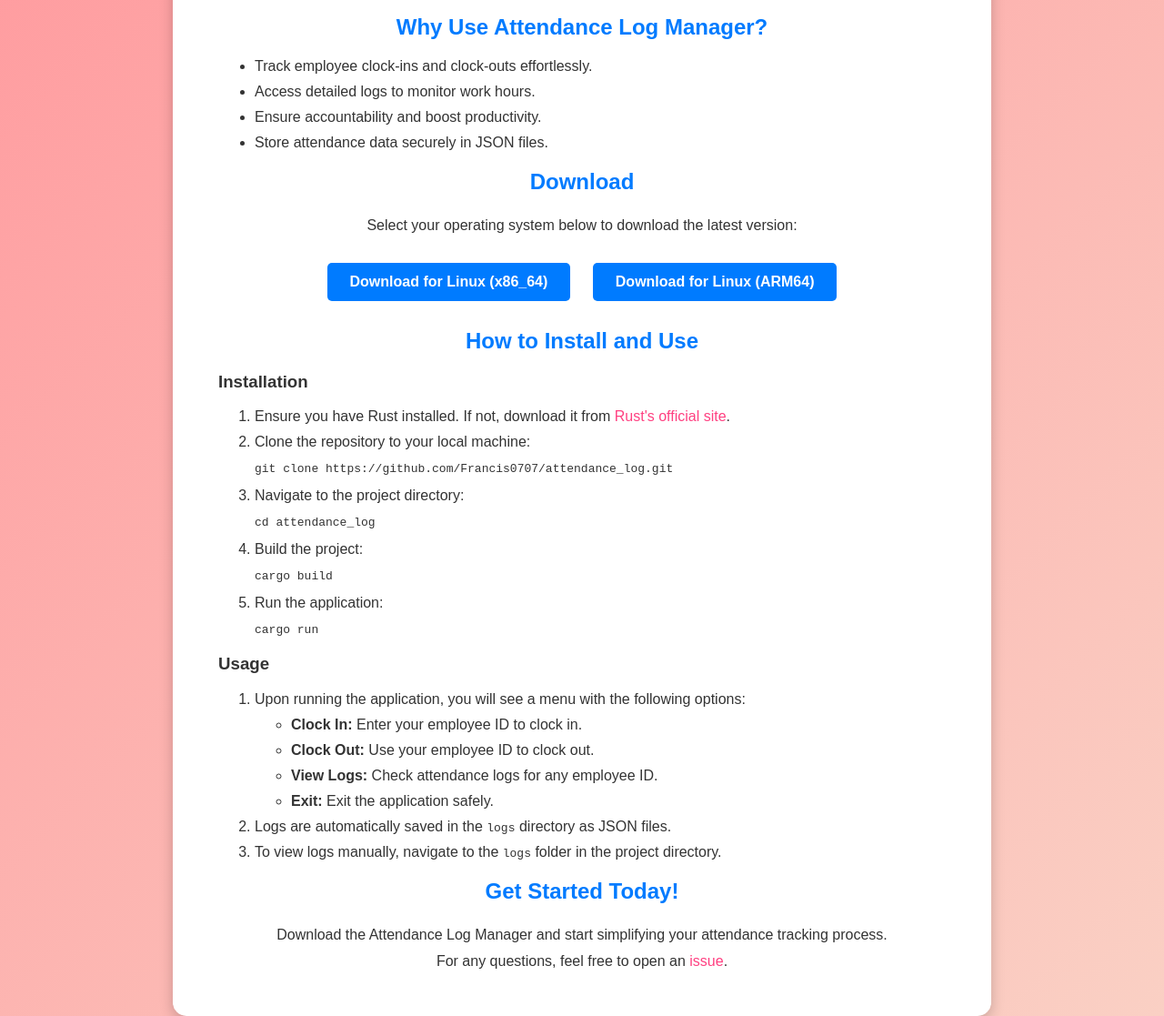
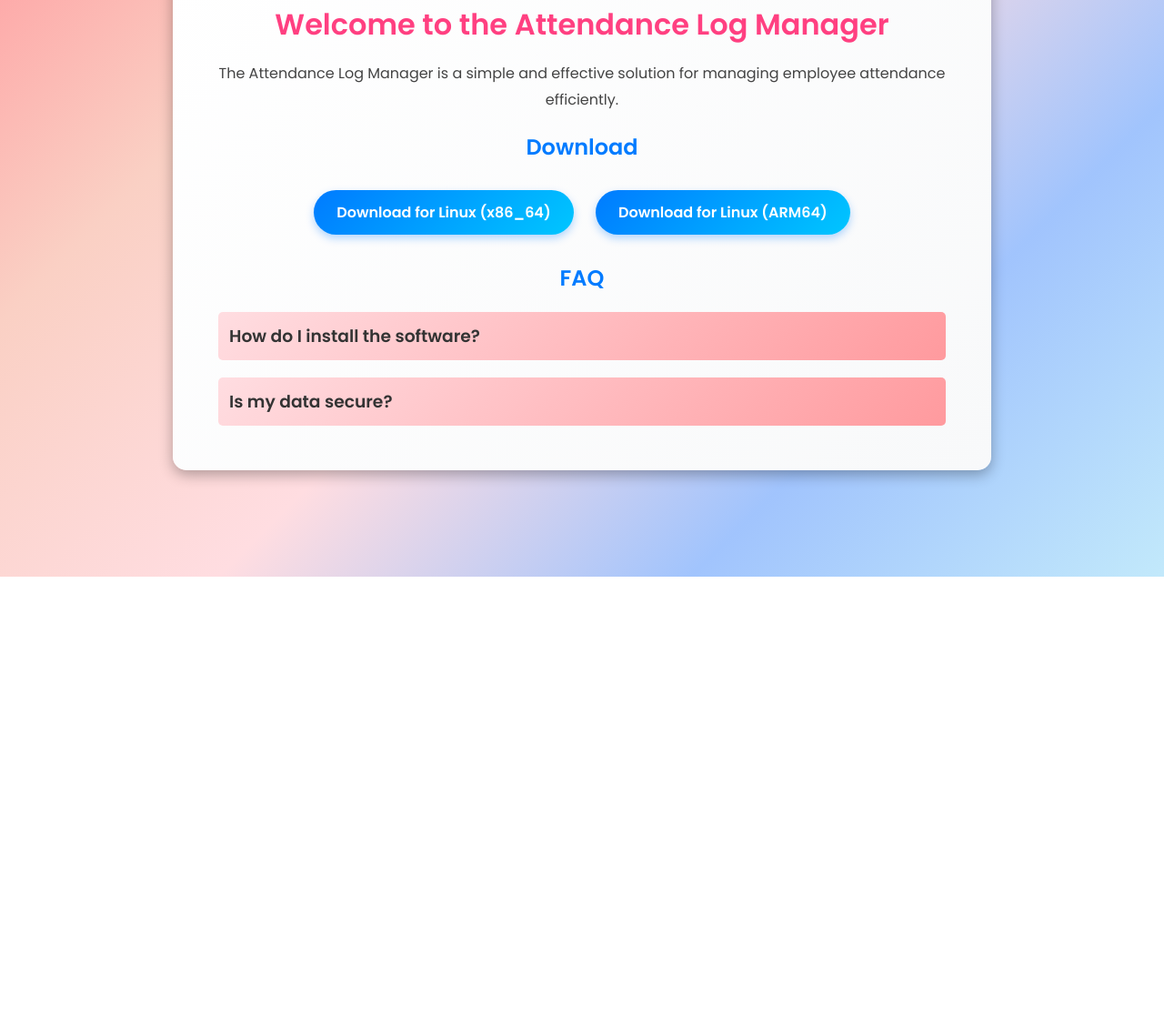
Before and after one commit to Francis0707/attendance_log, a plain HTML site: page index.html in a window 1280 px wide. Shown: the part 166-1283 px from the top of the page at 91% size. After the commit the page ends 800 px from the top, so only its background shows below. Drawn offline with Linux system fonts and the light colour scheme.

Commit message:
Update index.html

```diff
--- a/index.html
+++ b/index.html
@@ -5,6 +5,8 @@
     <meta name="viewport" content="width=device-width, initial-scale=1.0">
     <title>Attendance Log Manager</title>
     <style>
+        @import url('https://fonts.googleapis.com/css2?family=Poppins:wght@300;400;600&display=swap');
+
         body {
             font-family: 'Poppins', sans-serif;
             margin: 0;
@@ -13,16 +15,21 @@
             justify-content: center;
             align-items: center;
             min-height: 100vh;
-            background: linear-gradient(135deg, #ff9a9e, #fad0c4);
+            background: linear-gradient(135deg, #ff9a9e, #fad0c4, #ffdde1, #a1c4fd, #c2e9fb);
             color: #333;
+            animation: fadeIn 1.5s ease-in-out;
         }
         .container {
             text-align: center;
-            background: #fff;
+            background: linear-gradient(135deg, #ffffff, #f8f9fa);
             padding: 30px 50px;
             border-radius: 15px;
-            box-shadow: 0 5px 15px rgba(0, 0, 0, 0.2);
+            box-shadow: 0 5px 15px rgba(0, 0, 0, 0.3);
             max-width: 800px;
+            transition: transform 0.3s ease-in-out;
+        }
+        .container:hover {
+            transform: scale(1.02);
         }
         h1 {
             color: #ff4081;
@@ -34,95 +41,77 @@
         }
         p {
             line-height: 1.8;
-        }
-        .instructions {
-            text-align: left;
-            margin-top: 20px;
-        }
-        ul {
-            text-align: left;
-            margin: 10px 0;
-        }
-        li {
-            margin-bottom: 10px;
+            color: #444;
         }
         .btn {
             display: inline-block;
-            background: #007bff;
+            background: linear-gradient(135deg, #007bff, #00c6ff);
             color: #fff;
             padding: 12px 25px;
             margin: 10px;
-            border-radius: 5px;
+            border-radius: 25px;
             text-decoration: none;
             font-weight: bold;
             transition: 0.3s;
+            box-shadow: 0 4px 10px rgba(0, 123, 255, 0.3);
         }
         .btn:hover {
-            background: #0056b3;
+            background: linear-gradient(135deg, #0056b3, #0084ff);
+            transform: scale(1.1);
+            box-shadow: 0 6px 15px rgba(0, 123, 255, 0.5);
         }
-        a {
-            color: #ff4081;
-            text-decoration: none;
+        .faq {
+            margin-top: 20px;
+            text-align: left;
         }
-        a:hover {
-            text-decoration: underline;
+        .faq h3 {
+            cursor: pointer;
+            background: linear-gradient(135deg, #ffdde1, #ff9a9e);
+            padding: 12px;
+            border-radius: 5px;
+            transition: background 0.3s;
+            color: #333;
+        }
+        .faq h3:hover {
+            background: linear-gradient(135deg, #ff758c, #ff7eb3);
+            color: #fff;
+        }
+        .faq p {
+            display: none;
+            padding: 10px;
+            background: #f1f1f1;
+            border-radius: 5px;
+        }
+        @keyframes fadeIn {
+            from { opacity: 0; }
+            to { opacity: 1; }
         }
     </style>
 </head>
 <body>
     <div class="container">
         <h1>Welcome to the Attendance Log Manager</h1>
-        <p>The Attendance Log Manager is a simple and effective solution for managing employee attendance. Whether you run a small business or a large organization, this tool helps you streamline attendance tracking efficiently.</p>
-
-        <h2>Why Use Attendance Log Manager?</h2>
-        <ul>
-            <li>Track employee clock-ins and clock-outs effortlessly.</li>
-            <li>Access detailed logs to monitor work hours.</li>
-            <li>Ensure accountability and boost productivity.</li>
-            <li>Store attendance data securely in JSON files.</li>
-        </ul>
+        <p>The Attendance Log Manager is a simple and effective solution for managing employee attendance efficiently.</p>
 
         <h2>Download</h2>
-        <p>Select your operating system below to download the latest version:</p>
-        <a href="https://github.com/Francis0707/attendance_log/archive/refs/tags/v1.0.0.tar.gz" class="btn" download>Download for Linux (x86_64)</a>
-        <a href="https://github.com/Francis0707/attendance_log/archive/refs/tags/v1.0.0.zip" class="btn" download>Download for Linux (ARM64)</a>
+        <a href="#" class="btn">Download for Linux (x86_64)</a>
+        <a href="#" class="btn">Download for Linux (ARM64)</a>
 
-        <h2>How to Install and Use</h2>
-        <div class="instructions">
-            <h3>Installation</h3>
-            <ol>
-                <li>Ensure you have Rust installed. If not, download it from <a href="https://www.rust-lang.org/tools/install" target="_blank">Rust's official site</a>.</li>
-                <li>Clone the repository to your local machine:
-                    <pre><code>git clone https://github.com/Francis0707/attendance_log.git</code></pre>
-                </li>
-                <li>Navigate to the project directory:
-                    <pre><code>cd attendance_log</code></pre>
-                </li>
-                <li>Build the project:
-                    <pre><code>cargo build</code></pre>
-                </li>
-                <li>Run the application:
-                    <pre><code>cargo run</code></pre>
-                </li>
-            </ol>
+        <h2>FAQ</h2>
+        <div class="faq">
+            <h3 onclick="toggleFAQ(this)">How do I install the software?</h3>
+            <p>Download the file, extract it, and follow the installation guide.</p>
 
-            <h3>Usage</h3>
-            <ol>
-                <li>Upon running the application, you will see a menu with the following options:</li>
-                <ul>
-                    <li><strong>Clock In:</strong> Enter your employee ID to clock in.</li>
-                    <li><strong>Clock Out:</strong> Use your employee ID to clock out.</li>
-                    <li><strong>View Logs:</strong> Check attendance logs for any employee ID.</li>
-                    <li><strong>Exit:</strong> Exit the application safely.</li>
-                </ul>
-                <li>Logs are automatically saved in the <code>logs</code> directory as JSON files.</li>
-                <li>To view logs manually, navigate to the <code>logs</code> folder in the project directory.</li>
-            </ol>
+            <h3 onclick="toggleFAQ(this)">Is my data secure?</h3>
+            <p>Yes, all data is stored securely in encrypted JSON files.</p>
         </div>
+    </div>
 
-        <h2>Get Started Today!</h2>
-        <p>Download the Attendance Log Manager and start simplifying your attendance tracking process. <br>
-        For any questions, feel free to open an <a href="https://github.com/Francis0707/attendance_log/issues">issue</a>.</p>
-    </div>
+    <script>
+        function toggleFAQ(element) {
+            const answer = element.nextElementSibling;
+            answer.style.display = answer.style.display === "block" ? "none" : "block";
+        }
+    </script>
 </body>
 </html>
```
